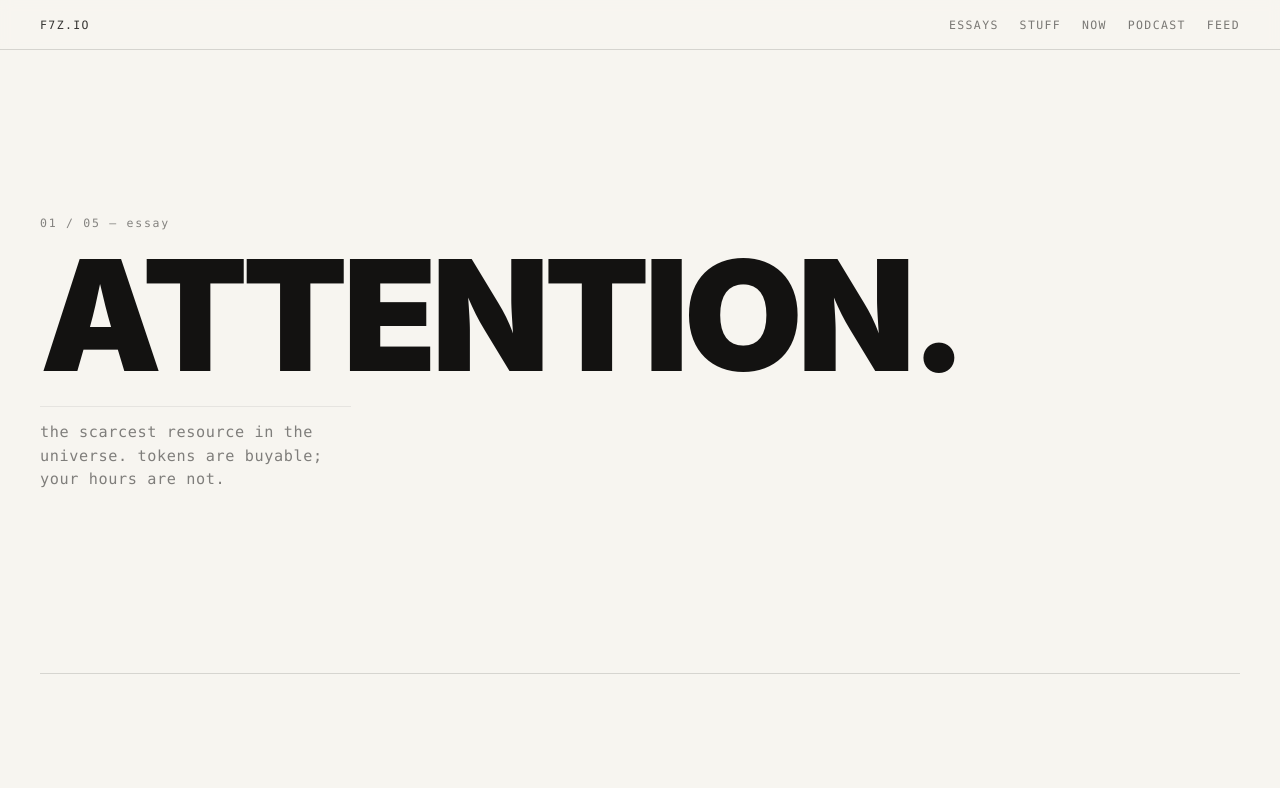
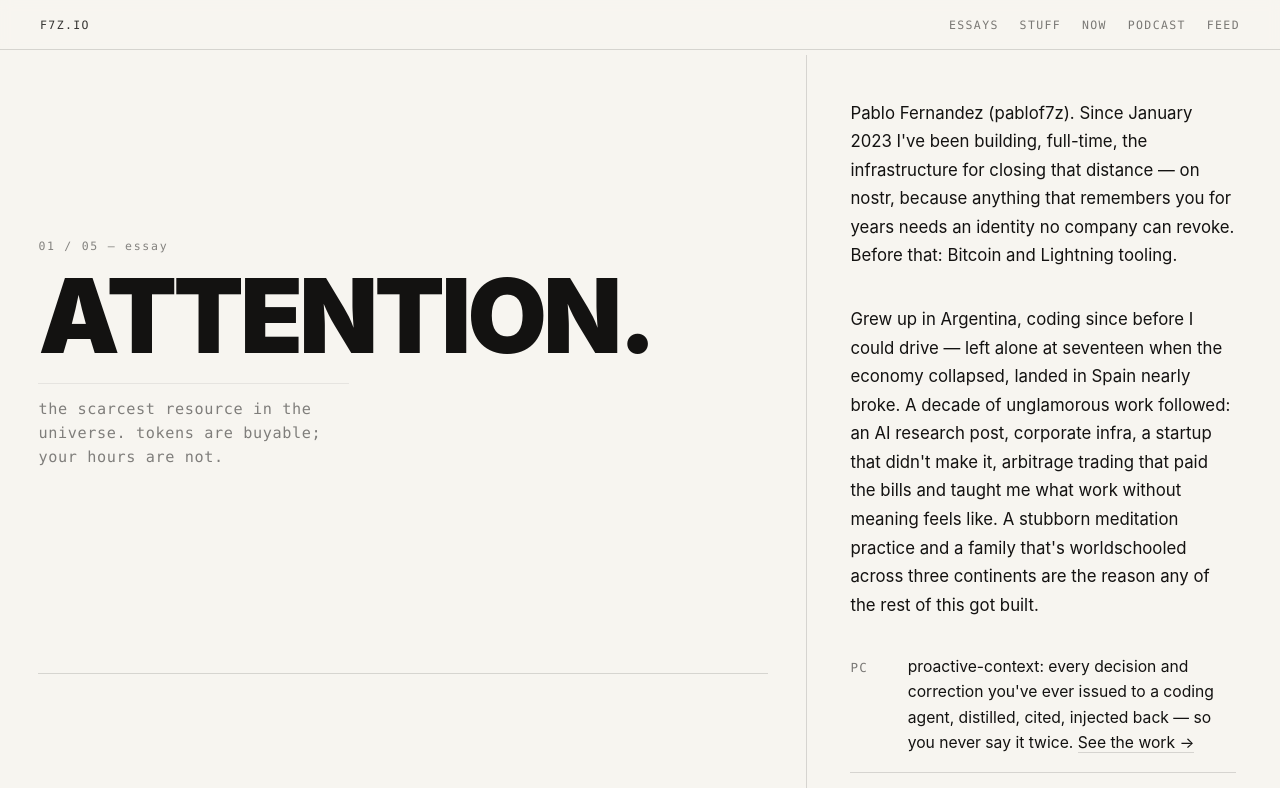
Before and after one commit to pablof7z/f7z.io, a website: page index.html in a window 1280 px wide. Shown: the top 788 px of the page. Drawn offline with Linux system fonts and the light colour scheme.

Commit message:
Keep homepage bio sticky on wide screens

```diff
--- a/index.html
+++ b/index.html
@@ -16,6 +16,7 @@
   </nav>
 </header>
 
+<div class="home-stage">
 <main class="poster">
   <a class="fragment" href="/attention/">
     <div class="frag-index">01 / 05 &mdash; essay</div>
@@ -48,7 +49,7 @@
   </a>
 </main>
 
-<section class="quiet">
+<section class="quiet" aria-label="About Pablo">
   <p>
     Pablo Fernandez (pablof7z). Since January 2023 I've been building, full-time,
     the infrastructure for closing that distance &mdash; on nostr, because anything
@@ -90,6 +91,7 @@
     <a href="https://github.com/pablof7z">github.com/pablof7z</a>
   </div>
 </section>
+</div>
 
 <footer>
   <nav class="nav">
--- a/style.css
+++ b/style.css
@@ -195,6 +195,8 @@ hr {
 }
 
 /* ---------- poster (homepage) ---------- */
+
+.home-stage { min-width: 0; }
 
 .poster { padding: 0 var(--pad-x); }
 
@@ -617,6 +619,38 @@ a.fragment:focus-visible .frag-index { opacity: 1; color: var(--accent); }
 
 .where a { text-decoration: none; border-bottom: 1px solid var(--rule); }
 .where a:hover { border-bottom-color: var(--accent); }
+
+/* On large screens the essay sequence remains the scrolling, cinematic
+   surface while the biography occupies a stable right-hand reading rail. */
+@media (min-width: 72rem) {
+  .home-stage {
+    display: grid;
+    grid-template-columns: minmax(0, 1.7fr) minmax(24rem, 1fr);
+    align-items: start;
+  }
+
+  .home-stage .poster {
+    min-width: 0;
+    padding-inline: clamp(2rem, 3vw, 3.5rem);
+  }
+
+  .home-stage .frag-word {
+    font-size: clamp(3.5rem, 8vw, 8rem);
+  }
+
+  .home-stage .quiet {
+    position: sticky;
+    top: 3.45rem;
+    align-self: start;
+    max-width: none;
+    max-height: calc(100vh - 3.45rem);
+    margin: 0;
+    padding: clamp(2.25rem, 3.4vw, 4rem);
+    overflow-y: auto;
+    overscroll-behavior: contain;
+    border-left: 1px solid var(--rule);
+  }
+}
 
 /* ---------- /stuff ---------- */
 
```
